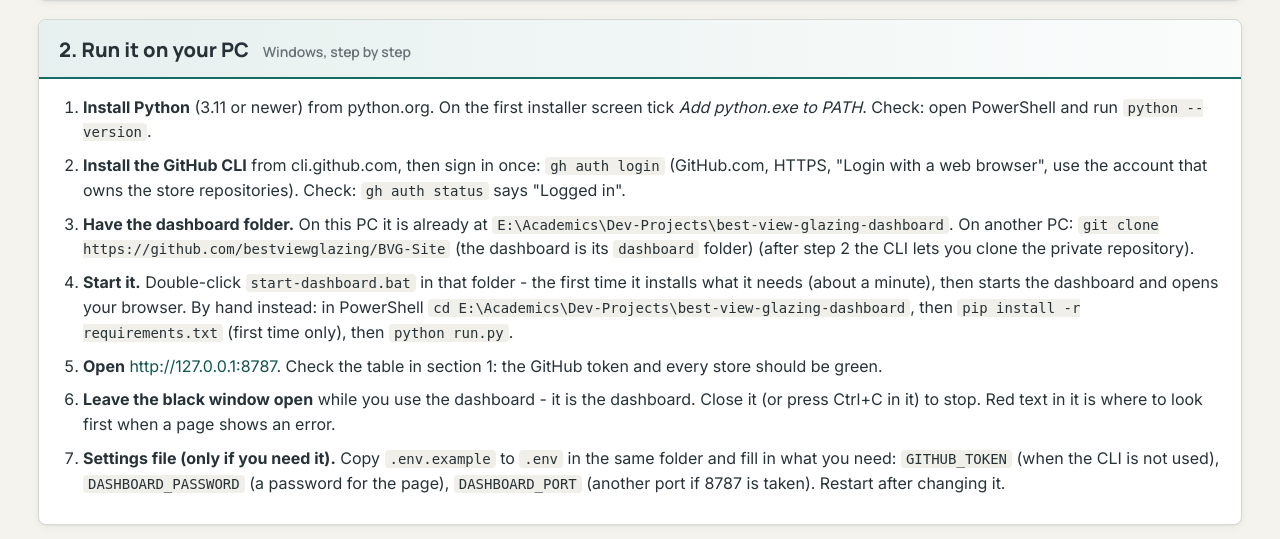
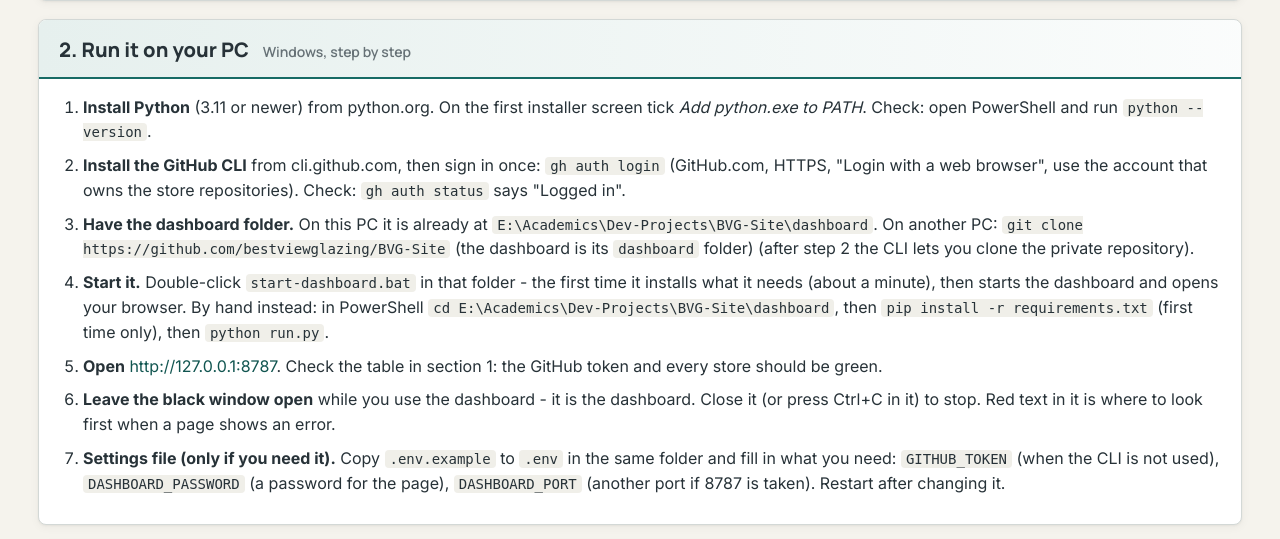
Before and after one commit to Ahmedsandhu007/Best-View-Glazing-Ltd, a FastAPI app: page /help in a window 1280 px wide. Shown: the part 1120-1659 px from the top of the page. Run offline with FastAPI, Linux system fonts and the light colour scheme; data that the repository does not hold is empty.

Commit message:
Dashboard docs: point the folder and clone paths at BVG-Site/dashboard
Co-Authored-By: Claude Fable 5.1 <noreply@anthropic.com>

```diff
--- a/dashboard/app/templates/help.html
+++ b/dashboard/app/templates/help.html
@@ -28,8 +28,8 @@
   <ol class="steps">
     <li><strong>Install Python</strong> (3.11 or newer) from python.org. On the first installer screen tick <em>Add python.exe to PATH</em>. Check: open PowerShell and run <code>python --version</code>.</li>
     <li><strong>Install the GitHub CLI</strong> from cli.github.com, then sign in once: <code>gh auth login</code> (GitHub.com, HTTPS, "Login with a web browser", use the account that owns the store repositories). Check: <code>gh auth status</code> says "Logged in".</li>
-    <li><strong>Have the dashboard folder.</strong> On this PC it is already at <code>E:\Academics\Dev-Projects\best-view-glazing-dashboard</code>. On another PC: <code>git clone https://github.com/bestviewglazing/BVG-Site</code> (the dashboard is its <code>dashboard</code> folder) (after step 2 the CLI lets you clone the private repository).</li>
-    <li><strong>Start it.</strong> Double-click <code>start-dashboard.bat</code> in that folder - the first time it installs what it needs (about a minute), then starts the dashboard and opens your browser. By hand instead: in PowerShell <code>cd E:\Academics\Dev-Projects\best-view-glazing-dashboard</code>, then <code>pip install -r requirements.txt</code> (first time only), then <code>python run.py</code>.</li>
+    <li><strong>Have the dashboard folder.</strong> On this PC it is already at <code>E:\Academics\Dev-Projects\BVG-Site\dashboard</code>. On another PC: <code>git clone https://github.com/bestviewglazing/BVG-Site</code> (the dashboard is its <code>dashboard</code> folder) (after step 2 the CLI lets you clone the private repository).</li>
+    <li><strong>Start it.</strong> Double-click <code>start-dashboard.bat</code> in that folder - the first time it installs what it needs (about a minute), then starts the dashboard and opens your browser. By hand instead: in PowerShell <code>cd E:\Academics\Dev-Projects\BVG-Site\dashboard</code>, then <code>pip install -r requirements.txt</code> (first time only), then <code>python run.py</code>.</li>
     <li><strong>Open</strong> <a href="http://127.0.0.1:8787">http://127.0.0.1:8787</a>. Check the table in section 1: the GitHub token and every store should be green.</li>
     <li><strong>Leave the black window open</strong> while you use the dashboard - it is the dashboard. Close it (or press Ctrl+C in it) to stop. Red text in it is where to look first when a page shows an error.</li>
     <li><strong>Settings file (only if you need it).</strong> Copy <code>.env.example</code> to <code>.env</code> in the same folder and fill in what you need: <code>GITHUB_TOKEN</code> (when the CLI is not used), <code>DASHBOARD_PASSWORD</code> (a password for the page), <code>DASHBOARD_PORT</code> (another port if 8787 is taken). Restart after changing it.</li>
```
Also changed, not shown: dashboard/README.md.
